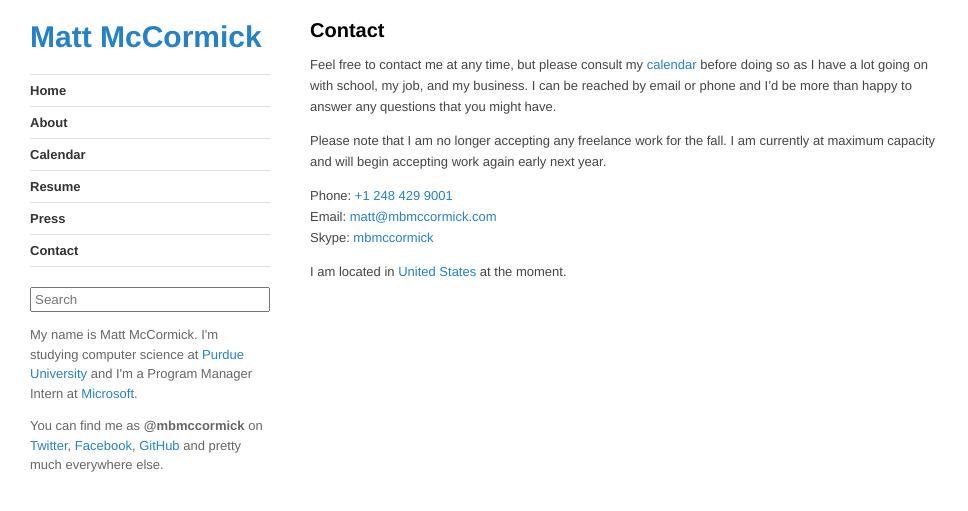
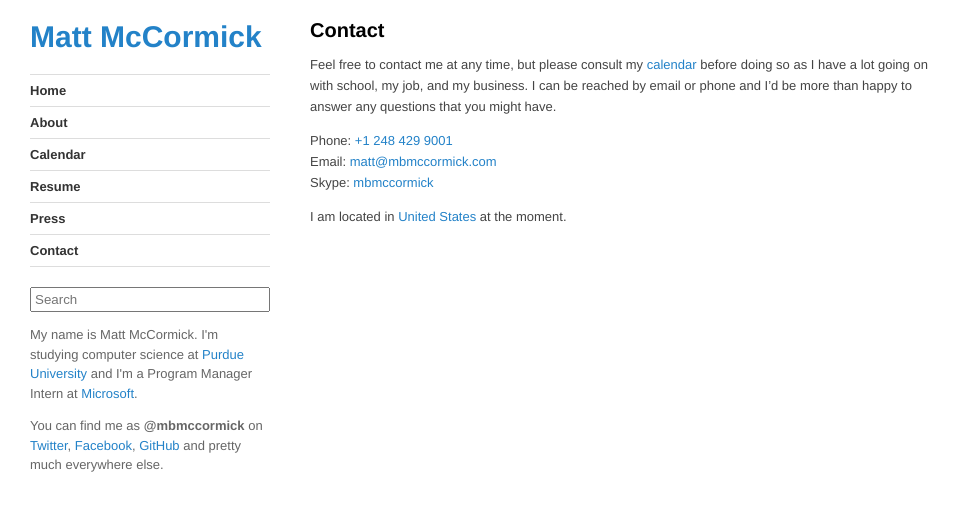
Before and after one commit to mbmccormick/mbmccormick.github.io, a Jekyll site: the page built from contact/index.md, in a window 1280 px wide. Shown: the top 511 px of the page, without its empty margins (0-968 px from the left). Built offline with Jekyll 4.4.1, drawn with Linux system fonts in a browser that asks for light colours; Markdown is read by kramdown in place of the engine named in the settings.

Commit message:
Update contact/index.md

```diff
--- a/contact/index.md
+++ b/contact/index.md
@@ -4,8 +4,6 @@ title: Contact
 ---
 
 Feel free to contact me at any time, but please consult my [calendar](http://mbmccormick.com/calendar) before doing so as I have a lot going on with school, my job, and my business. I can be reached by email or phone and I’d be more than happy to answer any questions that you might have.
-
-Please note that I am no longer accepting any freelance work for the fall. I am currently at maximum capacity and will begin accepting work again early next year.
 
 Phone: <a href="tel:12484299001">+1 248 429 9001</a>
 Email: <a href="mailto:matt@mbmccormick.com">matt@mbmccormick.com</a>
```
